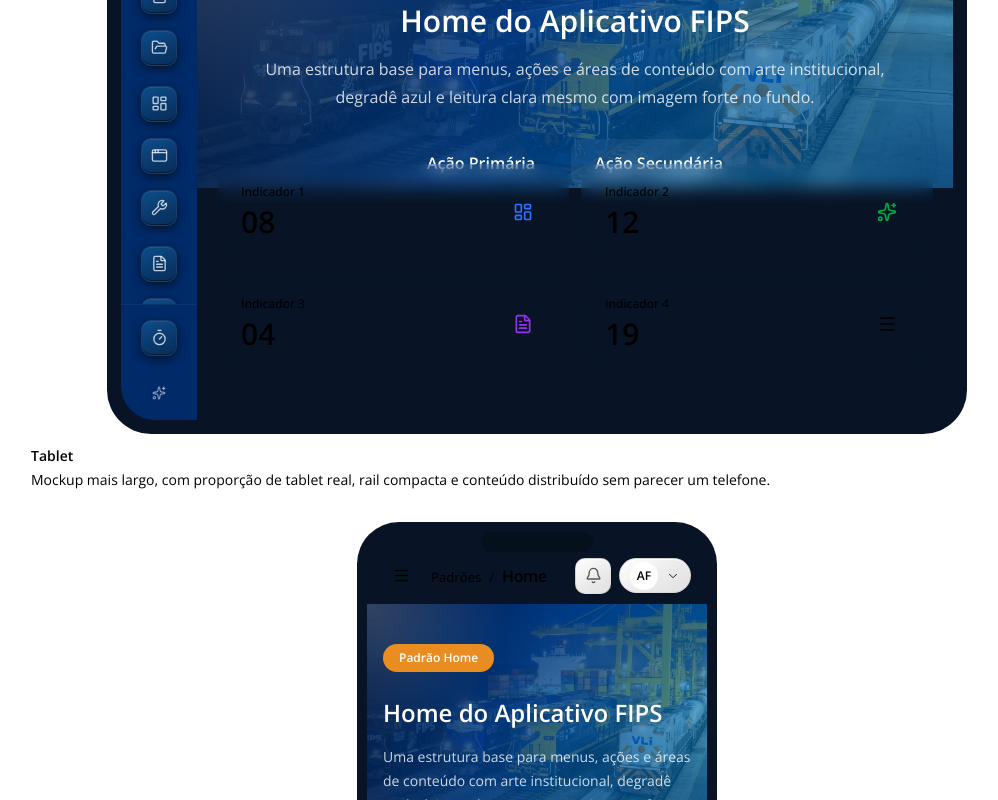
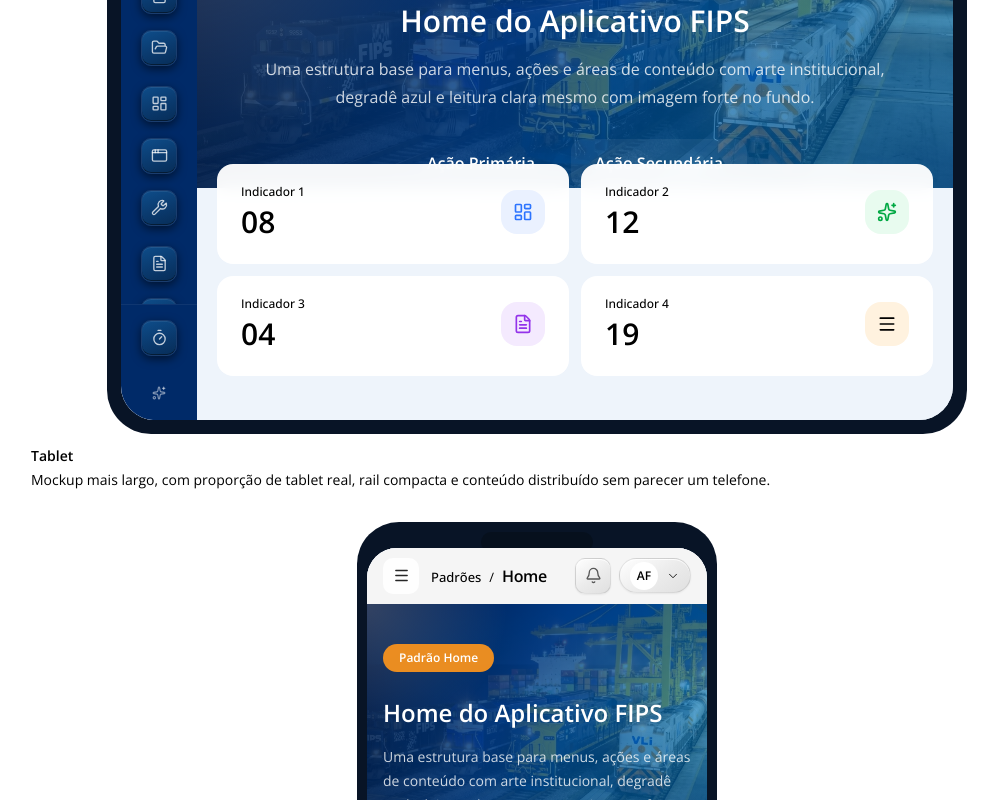
Before and after one commit to LuizM2/Design-system-FIPS, a React (Vite) app: page /docs/patterns/application-shell in a window 1280 px wide. Shown: the part 2000-2800 px from the top of the page, without its empty margins (103-1101 px from the left). Built offline with nearby package versions, Linux system fonts and the light colour scheme; a web font is replaced by a local one.

Commit message:
Revert "fix(dark-mode): Application Shell preview interativo dark-aware"
This reverts commit beeac8f04c229d620dafacb956c31a6103a5d420.

```diff
--- a/src/docs/pages/patterns/ApplicationShellDemo.tsx
+++ b/src/docs/pages/patterns/ApplicationShellDemo.tsx
@@ -116,7 +116,7 @@ const heroCards: MetricCard[] = [
     value: '08',
     icon: LayoutDashboard,
     border: 'border-l-[#2c74ff]',
-    iconBg: 'bg-[color-mix(in_srgb,#2c74ff_12%,var(--color-surface))]',
+    iconBg: 'bg-[#eaf1ff]',
     iconColor: 'text-[#2c74ff]',
   },
   {
@@ -124,7 +124,7 @@ const heroCards: MetricCard[] = [
     value: '12',
     icon: Sparkles,
     border: 'border-l-[#00c64c]',
-    iconBg: 'bg-[color-mix(in_srgb,#00c64c_12%,var(--color-surface))]',
+    iconBg: 'bg-[#e8fbef]',
     iconColor: 'text-[#00a843]',
   },
   {
@@ -132,7 +132,7 @@ const heroCards: MetricCard[] = [
     value: '04',
     icon: FileText,
     border: 'border-l-[#a855f7]',
-    iconBg: 'bg-[color-mix(in_srgb,#a855f7_12%,var(--color-surface))]',
+    iconBg: 'bg-[#f4eafe]',
     iconColor: 'text-[#9333ea]',
   },
   {
@@ -140,7 +140,7 @@ const heroCards: MetricCard[] = [
     value: '19',
     icon: Menu,
     border: 'border-l-[var(--color-accent-strong)]',
-    iconBg: 'bg-[color-mix(in_srgb,var(--color-accent-strong)_12%,var(--color-surface))]',
+    iconBg: 'bg-[#fff2df]',
     iconColor: 'text-[var(--color-accent-strong)]',
   },
 ]
@@ -210,7 +210,7 @@ function MockupFrame({
           </div>
         ) : null}
 
-        <div className={cn('overflow-hidden bg-[var(--color-surface-muted)]', screenClasses, viewport !== 'desktop' && 'mt-4')}>
+        <div className={cn('overflow-hidden bg-[#eef4fb]', screenClasses, viewport !== 'desktop' && 'mt-4')}>
           {children}
         </div>
       </div>
@@ -522,7 +522,7 @@ function HeroMetricCard({ metric }: { metric: MetricCard }) {
   const Icon = metric.icon
 
   return (
-    <Card className={cn('border-l-4 bg-[var(--color-surface)] shadow-[0_16px_40px_rgba(6,37,74,0.14)] backdrop-blur-sm', metric.border)}>
+    <Card className={cn('border-l-4 bg-white/[0.96] shadow-[0_16px_40px_rgba(6,37,74,0.14)] backdrop-blur-sm', metric.border)}>
       <CardContent className="flex items-center justify-between gap-3">
         <div>
           <p className="text-xs font-medium text-[var(--color-fg-muted)]">{metric.label}</p>
@@ -560,7 +560,7 @@ function ShellCanvas({
   const sidebarCollapsed = isTablet || desktopCollapsed
 
   return (
-    <div className="relative flex h-full overflow-hidden bg-[var(--color-surface-muted)]">
+    <div className="relative flex h-full overflow-hidden bg-[#eef4fb]">
       {showPersistentSidebar ? (
         <ShellSidebar
           collapsed={sidebarCollapsed}
@@ -572,12 +572,12 @@ function ShellCanvas({
 
       <div className="relative flex min-w-0 flex-1 flex-col">
         {/* Header — bloco separado estilo Tecnopano */}
-        <header className="z-20 flex shrink-0 items-center gap-3 border-b border-[var(--color-border)] bg-[var(--color-surface-soft)] px-4 py-2.5">
+        <header className="z-20 flex shrink-0 items-center gap-3 border-b border-[#e5e5e5] bg-[#f5f5f5] px-4 py-2.5">
           {isMobile ? (
             <button
               type="button"
               onClick={onToggleMobileDrawer}
-              className="flex h-9 w-9 items-center justify-center rounded-[10px] border border-[var(--color-border)] bg-[var(--color-surface)] text-[var(--color-fg)]"
+              className="flex h-9 w-9 items-center justify-center rounded-[10px] border border-black/[0.10] bg-white/90 text-neutral-800"
               aria-label="Abrir menu"
             >
               <Menu className="h-[17px] w-[17px]" aria-hidden />
@@ -685,7 +685,7 @@ function ShellCanvas({
 
         <div className={cn('no-scrollbar flex-1 overflow-auto', isDesktop ? 'px-6 pb-6 pt-2' : isTablet ? 'px-5 pb-5 pt-2' : 'px-4 pb-5 pt-2')}>
           <div className={cn('grid gap-4', isDesktop ? 'lg:grid-cols-[minmax(0,1.45fr)_0.92fr]' : 'grid-cols-1')}>
-            <Card className="border-[var(--color-border)] shadow-[0_24px_60px_rgba(6,37,74,0.08)]">
+            <Card className="border-white/[0.8] shadow-[0_24px_60px_rgba(6,37,74,0.08)]">
               <CardContent className="space-y-4">
                 <div>
                   <p className="text-sm font-semibold text-[var(--color-fg)]">Área principal</p>
@@ -732,7 +732,7 @@ function ShellCanvas({
               </CardContent>
             </Card>
 
-            <Card className="border-[var(--color-border)] shadow-[0_24px_60px_rgba(6,37,74,0.08)]">
+            <Card className="border-white/[0.8] shadow-[0_24px_60px_rgba(6,37,74,0.08)]">
               <CardContent className="space-y-3">
                 <p className="text-sm font-semibold text-[var(--color-fg)]">Notas visuais</p>
                 {secondaryNotes.map((item) => (
```
